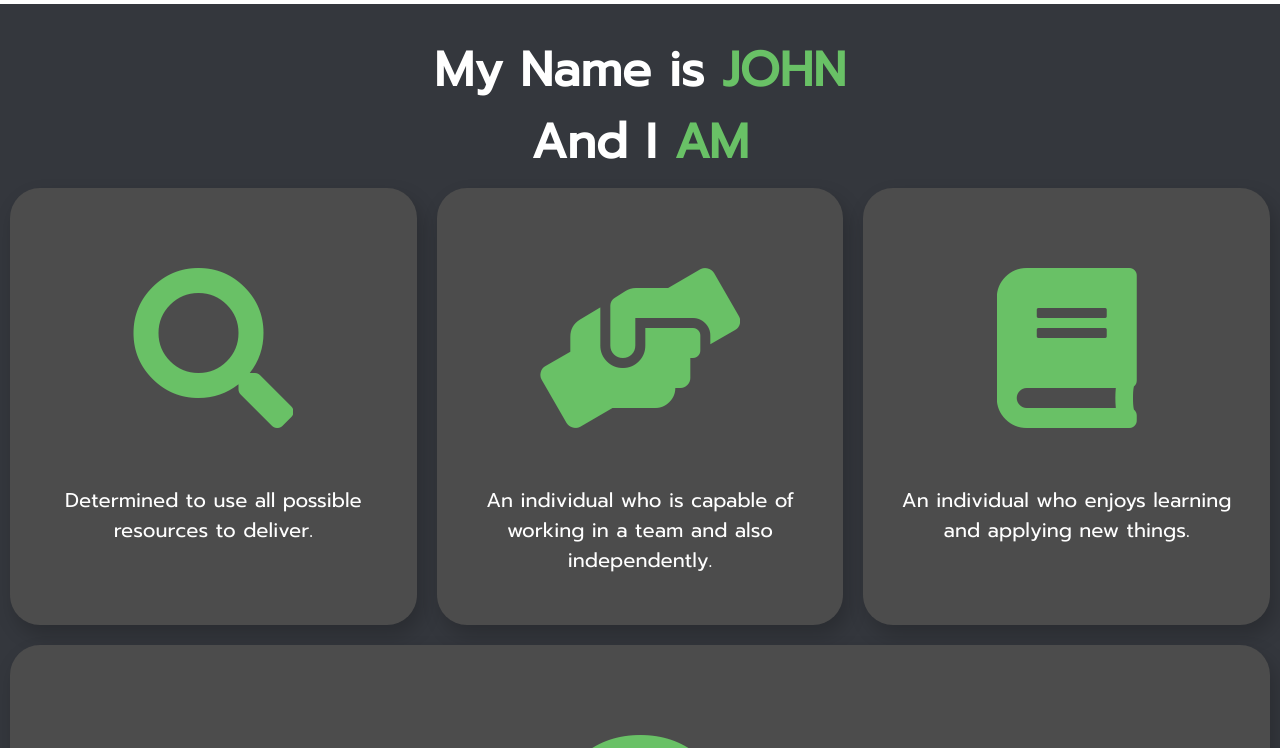
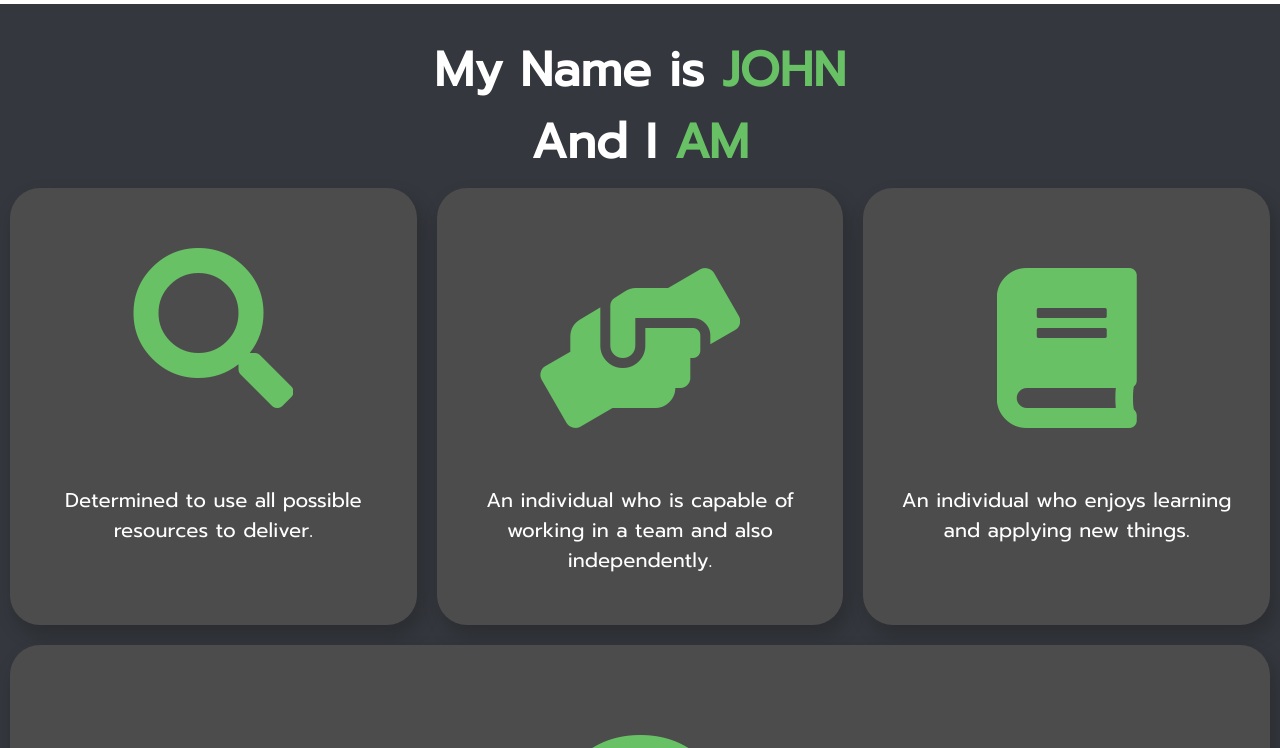
Before and after one commit to john-martinez/john-martinez.github.io, a plain HTML site: page index.html in a window 1280 px wide. In both pictures the pointer is over the icon 213 px from the left and 1275 px from the top of the page. Shown: the part 927-1675 px from the top of the page. Drawn offline with Linux system fonts and the light colour scheme; a web font is replaced by a local one.

Commit message:
add about me icon animation

```diff
--- a/style.css
+++ b/style.css
@@ -124,11 +124,16 @@ nav {
 
 }
 
+.trait-wrapper:hover i{
+	transform: translateY(-20px);
+}
+
 .trait-wrapper i{
 	margin-top: 80px;
 	color: #69c166;
 	font-size: 10em;
 	overflow: hidden;
+	transition-duration: .5s;
 }
 
 .trait-wrapper p{
```
